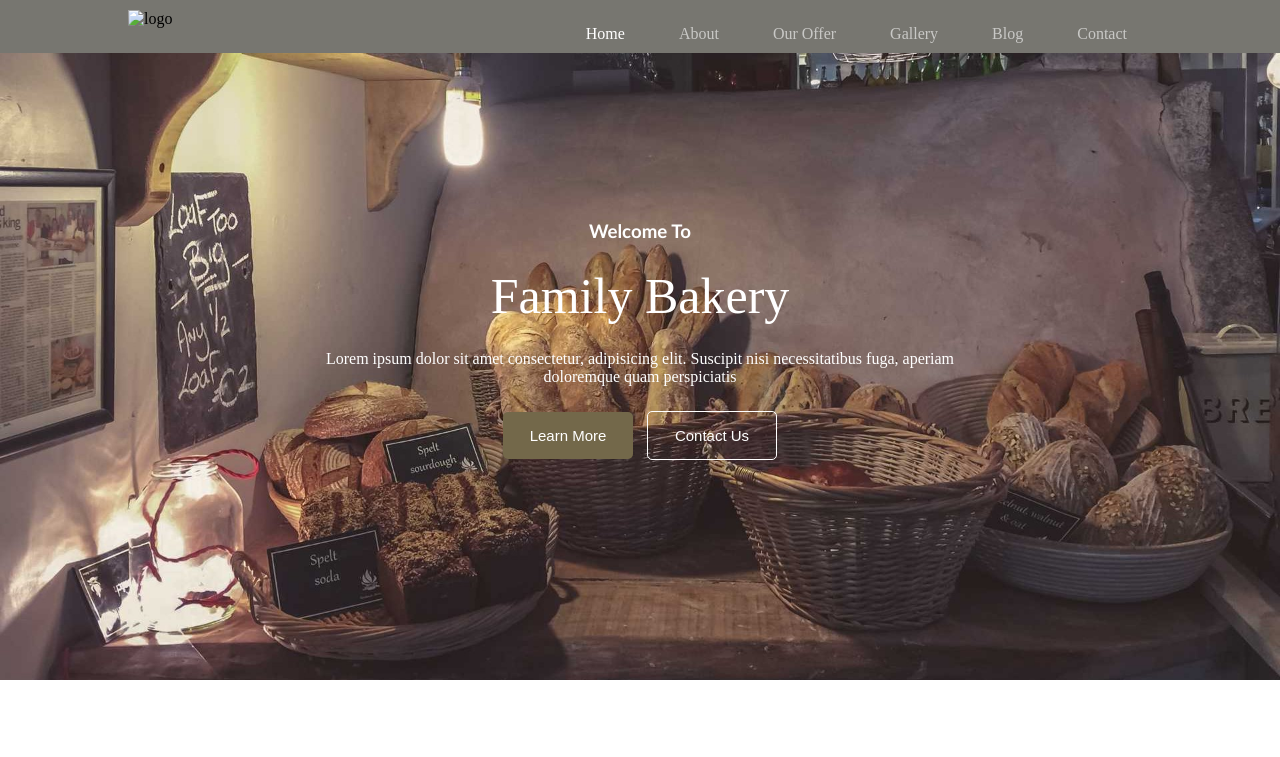
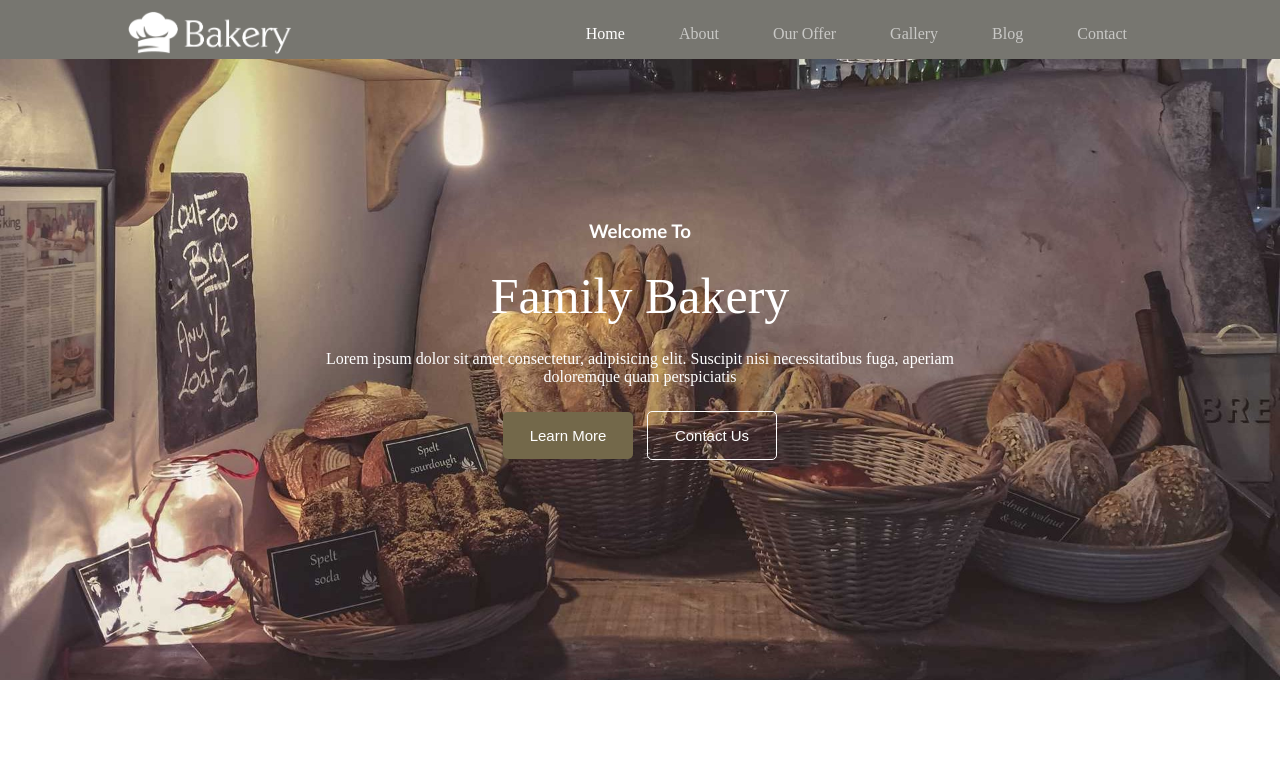
Before and after one commit to petersalah1/Bakery-1, a plain HTML site: page index.html in a window 1280 px wide. Shown: the top 757 px of the page. Drawn offline with Linux system fonts and the light colour scheme; files whose address does not match are found by name.

Commit message:
Add files via upload

```diff
--- a/index.html
+++ b/index.html
@@ -13,7 +13,7 @@
     <div class="header">
         <div class="container">
             <div class="logo">
-                <img src="..//bekery/images/Baker.png" alt="logo">
+                <img src="./images/Baker.png" alt="logo">
             </div>
             <div class="nav">
                 <ul>
```
